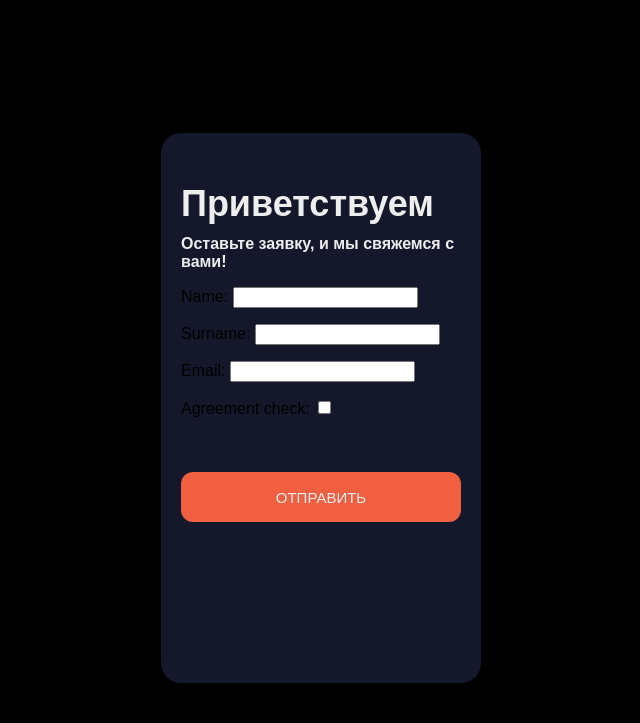
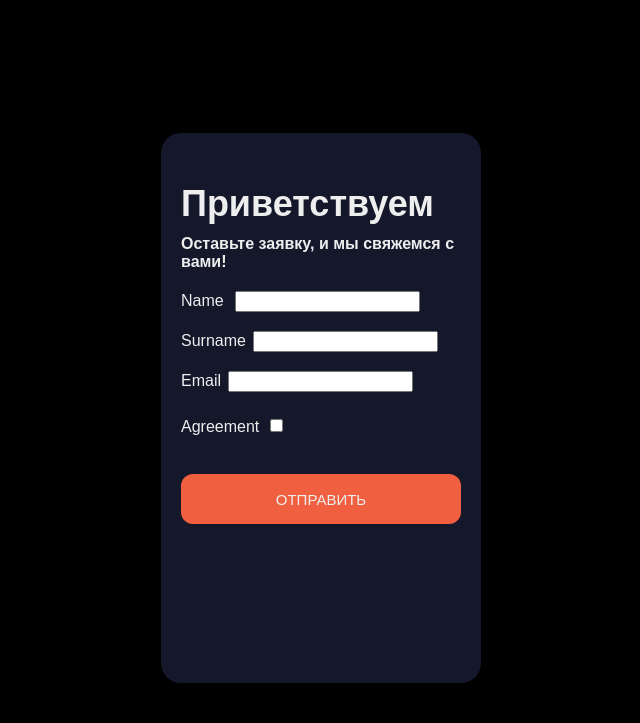
Before and after one commit to dlemmer/DjangoFormHandler, a Django app: page / in a window 1280 px wide. Shown: the top 723 px of the page, without its empty margins (424-1064 px from the left). Run offline with Django 4.2, Linux system fonts and the light colour scheme.

Commit message:
form.html changes with django {} using

```diff
--- a/FormHandler/forms.py
+++ b/FormHandler/forms.py
@@ -1,7 +1,7 @@
 from django import forms
 
 class RegForm(forms.Form):
-    Name = forms.CharField(max_length=15)
-    Surname = forms.CharField(max_length=15)
-    Email = forms.EmailField(max_length=50)
-    Agreement_check = forms.BooleanField()
+    name = forms.CharField(max_length=15, label="Name")
+    surname = forms.CharField(max_length=15, label="Surname")
+    email = forms.EmailField(max_length=50, label="Email")
+    agreement_check = forms.BooleanField(initial=False, label="Agreement")
--- a/static/css/form.css
+++ b/static/css/form.css
@@ -53,34 +53,35 @@ body {
 }
 
 .input-container {
-  height: 50px;
+  height: 40px;
   position: relative;
   width: 100%;
 }
 
 .ic1 {
-  margin-top: 40px;
+  margin-top: 20px;
 }
 
-.ic2 {
+/* .ic2 {
   margin-top: 30px;
-}
+}  */
 
 .input {
-  background-color: #303245;
+  /* background-color: #303245;
   border-radius: 12px;
   border: 0;
-  box-sizing: border-box;
+  box-sizing: border-box; */
   color: #eee;
-  font-size: 18px;
+  margin-right: 7px;
+  /* font-size: 18px;
   height: 100%;
   outline: 0;
   padding: 4px 20px 0;
-  width: 100%;
+  width: 100%; */
 }
 
 
-.placeholder {
+.name {
   color: #65657b;
   font-family: sans-serif;
   left: 20px;
@@ -120,7 +121,7 @@ body {
 }
 
 .data_agree {
-  margin-top: 10px;
+  margin-top: 5px;
 }
 
 #data_name {
--- a/templates/form.html
+++ b/templates/form.html
@@ -15,23 +15,21 @@
   <form class="form" action="" method="post" >
     <div class="form_title">Приветствуем</div>
     <div class="subtitle">Оставьте заявку, и мы свяжемся с вами!</div>
+
     {% csrf_token %}
-    {{ form.as_p }}
 
-
-    {% comment %} <div class="input-container ic1">
-      <input id="firstname" name="name" class="input" type="text" placeholder="Имя" />
+   <div class="input-container ic1">
+    <label class="input" >{{form.name.label}}</label> {{form.name}}
     </div>
     <div class="input-container ic2">
-      <input id="lastname" name="sname" class="input" type="text" placeholder="Фамилия" />
+      <label class='input' >{{form.surname.label}}</label>{{form.surname}}
     </div>
     <div class="input-container ic2">
-      <input id="email" name="email" class="input" type="text" placeholder="E-mail" />
+      <label class='input' >{{form.email.label}}</label>{{form.email}}
     </div>
     <div class="data_agree">
-      <input type="checkbox" id="horns" name="agreement_check">
-      <label id="data_name" for="horns">Согласие на обработку персональных данных</label>
-    </div> {% endcomment %}
+      <label class='input' >{{form.agreement_check.label}}</label>{{form.agreement_check}}
+    </div>
     <input type="submit" class="send_button" value='ОТПРАВИТЬ'>
   </form>
 </body>
```
